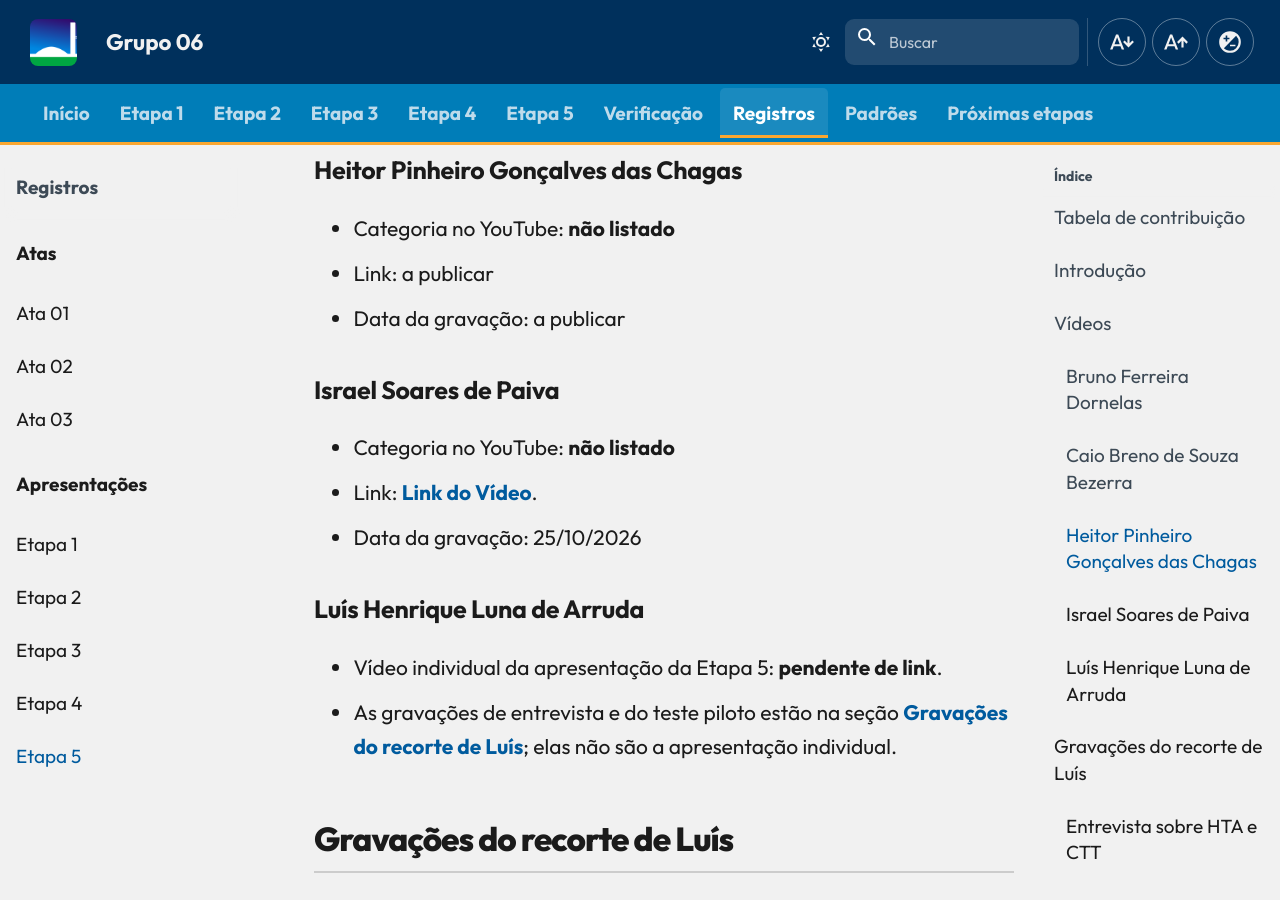
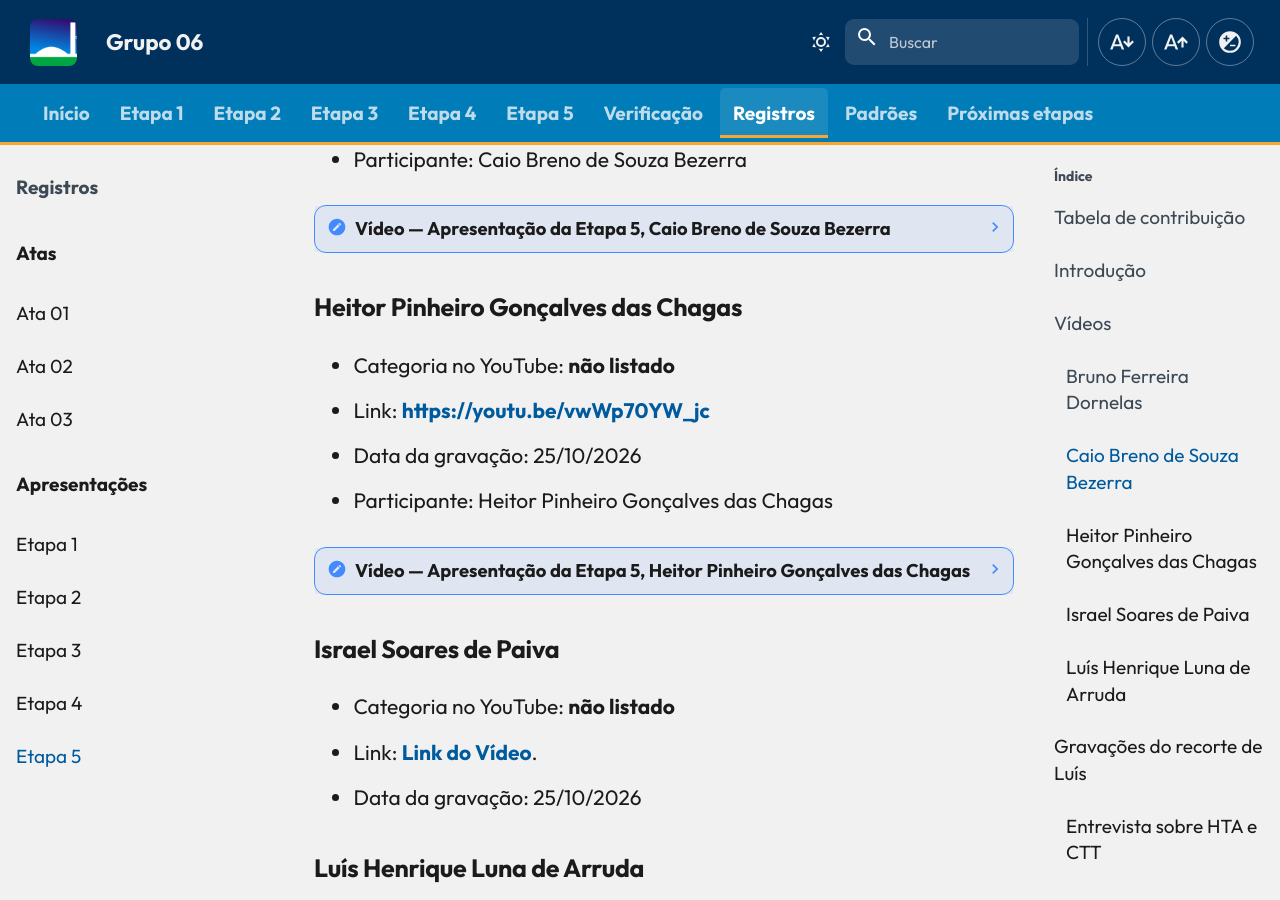
Before and after one commit to Interacao-Humano-Computador/2026.2-Grupo06, an MkDocs documentation site: the page built from docs/apresentacoes/etapa-05.md, in a window 1280 px wide and 900 px high, scrolled down 3084 px. Built offline with MkDocs 1.6.1 and Material for MkDocs 9.7.7, drawn with Linux system fonts in a browser that asks for light colours; comment, search, counter and statistics services are not loaded; some of the changed text lies outside the part shown.

Commit message:
docs(apresentacao): adiciona video da apresentacao da etapa 5 de Heitor Pinheiro

```diff
--- a/docs/apresentacoes/etapa-05.md
+++ b/docs/apresentacoes/etapa-05.md
@@ -11,6 +11,7 @@
 | [Bruno Ferreira Dornelas](https://github.com/brunnf) | Planejamento da avaliação e do relato do protótipo de papel (Oficina Legislativa na Escola — Rafael Almeida) | [Avaliação](../entrega-5/individual/bruno/planejamento-avaliacao-prototipo-papel.md) e [relato](../entrega-5/individual/bruno/planejamento-relato-prototipo-papel.md) |
 | [Caio Breno de Souza Bezerra](https://github.com/CaioBezerra-Dev) | Relatos do storyboard e da análise de tarefas e planejamentos do protótipo de papel (envio de ideia legislativa — Camila Nogueira) | [Recorte individual](../entrega-5/individual/caio/index.md) |
 | [Caio Breno de Souza Bezerra](https://github.com/CaioBezerra-Dev) | Página da apresentação e vídeo individual | [Vídeo de Caio](#caio-breno-de-souza-bezerra) |
+| [Heitor Pinheiro Gonçalves das Chagas](https://github.com/Heitorovski01) | Apresentação individual da Etapa 5 (Participação em Evento Interativo — Letícia Oliveira) | [Vídeo de Heitor](#heitor-pinheiro-goncalves-das-chagas) |
 | [Israel Soares de Paiva](https://github.com/IsraelSoares-25) | Relatos do storyboard e da análise de tarefas e planejamentos do protótipo de papel (agendamento de visita ao Senado — Marta Oliveira) | [Recorte individual](../entrega-5/individual/israel/index.md) |
 | [Luís Henrique Arruda Luna](https://github.com/Donnk61) | Modelagem HTA/CTT, inspeção documental e relatos das entrevistas sobre plenárias; gravação do piloto em conjunto com Caio | [Recorte individual](../entrega-5/individual/luis/index.md), [vídeos e transcrições](#gravacoes-do-recorte-de-luis) |
 | Grok (xAI) | Apoio à estruturação da página de apresentação | [Agradecimentos](#agradecimentos) |
@@ -73,8 +74,23 @@
 ### Heitor Pinheiro Gonçalves das Chagas
 
 - Categoria no YouTube: **não listado**
-- Link: a publicar
-- Data da gravação: a publicar
+- Link: [https://youtu.be/vwWp70YW_jc](https://youtu.be/vwWp70YW_jc)
+- Data da gravação: 25/10/2026
+- Participante: Heitor Pinheiro Gonçalves das Chagas
+
+??? note "Vídeo — Apresentação da Etapa 5, Heitor Pinheiro Gonçalves das Chagas"
+
+    <div style="position: relative; width: 100%; padding-bottom: 56.25%; margin: 1.5rem 0; height: 0; overflow: hidden; border-radius: 0.8rem; box-shadow: 0 8px 24px rgba(10, 35, 66, 0.12);">
+      <iframe
+        loading="lazy"
+        style="position: absolute; top: 0; left: 0; width: 100%; height: 100%; border: 0;"
+        src="https://www.youtube-nocookie.com/embed/vwWp70YW_jc"
+        title="Apresentação da Etapa 5 — Heitor Pinheiro Gonçalves das Chagas"
+        allow="accelerometer; autoplay; clipboard-write; encrypted-media; gyroscope; picture-in-picture; web-share"
+        referrerpolicy="strict-origin-when-cross-origin"
+        allowfullscreen>
+      </iframe>
+    </div>
 
 ### Israel Soares de Paiva
 
@@ -145,6 +161,7 @@
 | `0.1` | 25/10/2026 | Criação da página da Etapa 5, com um espaço de vídeo por integrante e a gravação de Caio | [Caio Breno de Souza Bezerra](https://github.com/CaioBezerra-Dev) | — |
 | `0.2` | 25/10/2026 | Inclui a gravação individual de Bruno Ferreira Dornelas | [Caio Breno de Souza Bezerra](https://github.com/CaioBezerra-Dev) | — |
 | `0.3` | 25/10/2026 | Acrescenta a contribuição, entrevistas, transcrições e piloto conjunto do recorte de Luís | Luís Henrique Arruda Luna | Pendente |
+| `0.4` | 25/10/2026 | Inclui a gravação individual de apresentação de Heitor Pinheiro Gonçalves das Chagas | [Heitor Pinheiro Gonçalves das Chagas](https://github.com/Heitorovski01) | — |
 
 ## Referências
 
```
